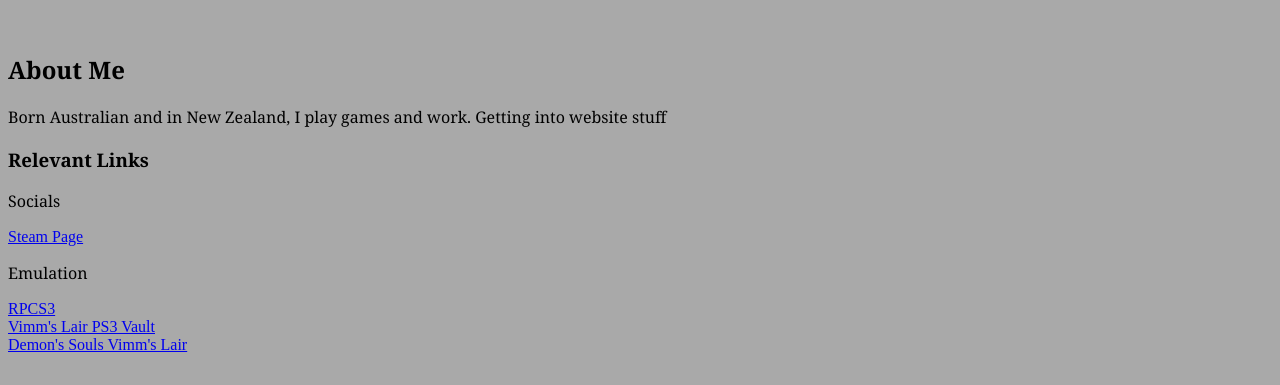
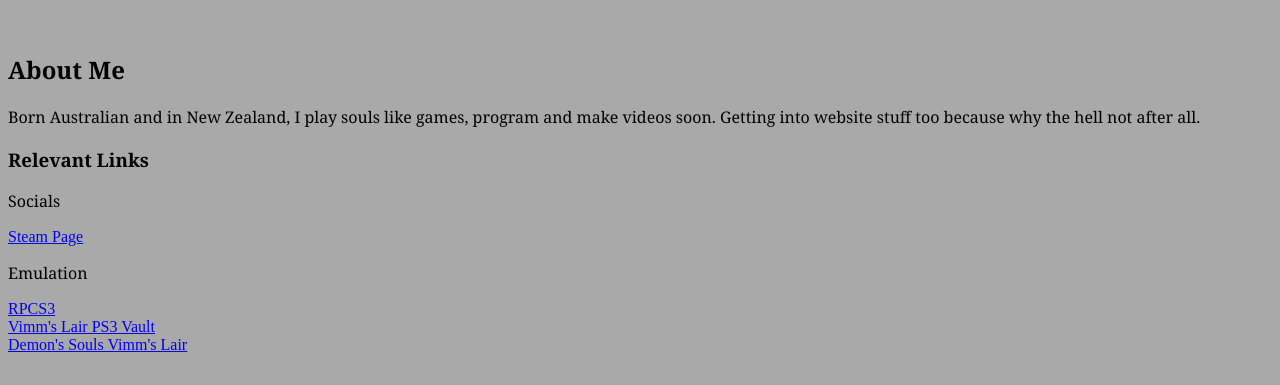
Before and after one commit to Valerie2005/Valerie-s-Site, a plain HTML site: page index.html in a window 1280 px wide. Shown: the part 415-800 px from the top of the page. Drawn offline with Linux system fonts and the light colour scheme.

Commit message:
Update index.html

```diff
--- a/index.html
+++ b/index.html
@@ -19,7 +19,7 @@ body {
 <br>
 <br>
 <h2 style="font-family: Georgia, serif;">About Me</h2>
-<p style="font-family: Georgia, serif;">Born Australian and in New Zealand, I play games and work. Getting into website stuff</p>
+<p style="font-family: Georgia, serif;">Born Australian and in New Zealand, I play souls like games, program and make videos soon. Getting into website stuff too because why the hell not after all.</p>
 <h3 style="font-family: Georgia, serif;">Relevant Links</h3>
 <p style="font-family: Georgia, serif;">Socials</p>
 	<a href="https://steamcommunity.com/id/stargazetherodent">Steam Page</a>
```
